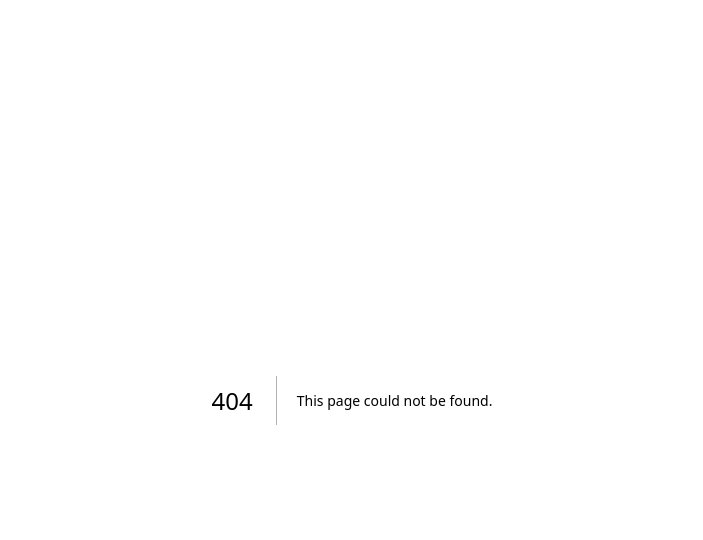
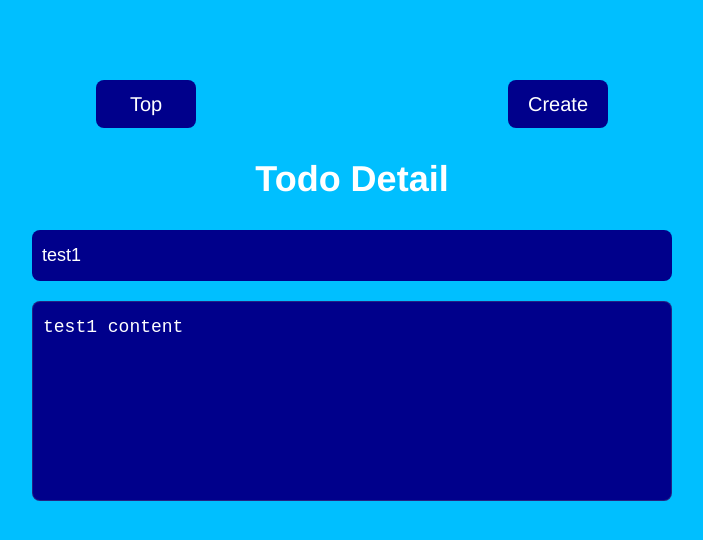
Before and after one commit to hamabehayato/nextjs-output-only-front, a Next.js app: page /todo/detail/1 in a window 1280 px wide. Before the commit this address had no page. Shown: the top 540 px of the page, without its empty margins (288-991 px from the left). Built offline with nearby package versions, Linux system fonts and the light colour scheme.

Commit message:
create: TodoCreatePage & Template

```diff
--- a/src/components/molcules/Navigation/styles.module.css
+++ b/src/components/molcules/Navigation/styles.module.css
@@ -3,5 +3,6 @@
   display: flex;
   justify-content: space-between;
   width: 80%;
+  padding: 0;
   margin: 0 auto 30px;
 }
--- a/src/components/organisms/TodoList/index.tsx
+++ b/src/components/organisms/TodoList/index.tsx
@@ -29,10 +29,10 @@ export const TodoList: FC<Props> = ({ showTodoList, deleteTodo }) => {
         <div className={styles.todo} key={todo.id}>
           <p>{todo.title}</p>
           <div className={styles.iconBox}>
-            <Link href={`${NAVIGATION_PATH.DETAIL}/${todo.id}`} className={styles.icon}>
+            <Link href={`${NAVIGATION_PATH.DETAIL}${todo.id}`} className={styles.icon}>
               <DetailIcon />
             </Link>
-            <Link href={`${NAVIGATION_PATH.EDIT}/${todo.id}`} className={styles.icon}>
+            <Link href={`${NAVIGATION_PATH.EDIT}${todo.id}`} className={styles.icon}>
               <EditIcon />
             </Link>
             <button onClick={() => deleteTodo(todo.id)} className={styles.icon}>
--- /dev/null
+++ b/src/components/templates/TodoDetailTemplate/index.tsx
@@ -0,0 +1,32 @@
+/**
+ * TodoDetailTemplate
+ *
+ * @package components
+ */
+import { useRouter } from 'next/router'
+import { useTodoContext } from '@/contexts/TodoContext'
+import { BaseLayout } from '@/components/organisms/BaseLayout'
+import { InputForm } from '@/components/atoms/InputForm'
+import { TextArea } from '@/components/atoms/TextArea'
+import { TodoType } from '@/interfaces/Todo'
+
+export const TodoDetailTemplate = () => {
+  const router = useRouter()
+
+  const { originTodoList } = useTodoContext()
+  const id = router.query.number
+  // アロー関数において {} 無しの場合、暗黙的に retun が行われる
+  const todo = originTodoList.find((todo: TodoType) => String(todo.id) === id)
+
+  /**
+   * TodoDetailTemplate
+   * @returns {JSX.Element}
+   * @constructor
+   */
+  return (
+    <BaseLayout title={'Todo Detail'}>
+      <InputForm disabled value={todo?.title} placeholder={'Title'} />
+      <TextArea disabled value={todo?.content} placeholder={'Content'} />
+    </BaseLayout>
+  )
+}
--- /dev/null
+++ b/src/pages/todo/detail/[number].tsx
@@ -0,0 +1,17 @@
+/**
+ * DetailPage
+ *
+ * @package pages
+ */
+import { TodoDetailTemplate } from '@/components/templates/TodoDetailTemplate'
+
+/**
+ * DetailPage
+ * @returns {JSX.Element}
+ * @constructor
+ */
+export const DetailPage = () => {
+  return <TodoDetailTemplate />
+}
+
+export default DetailPage
```
